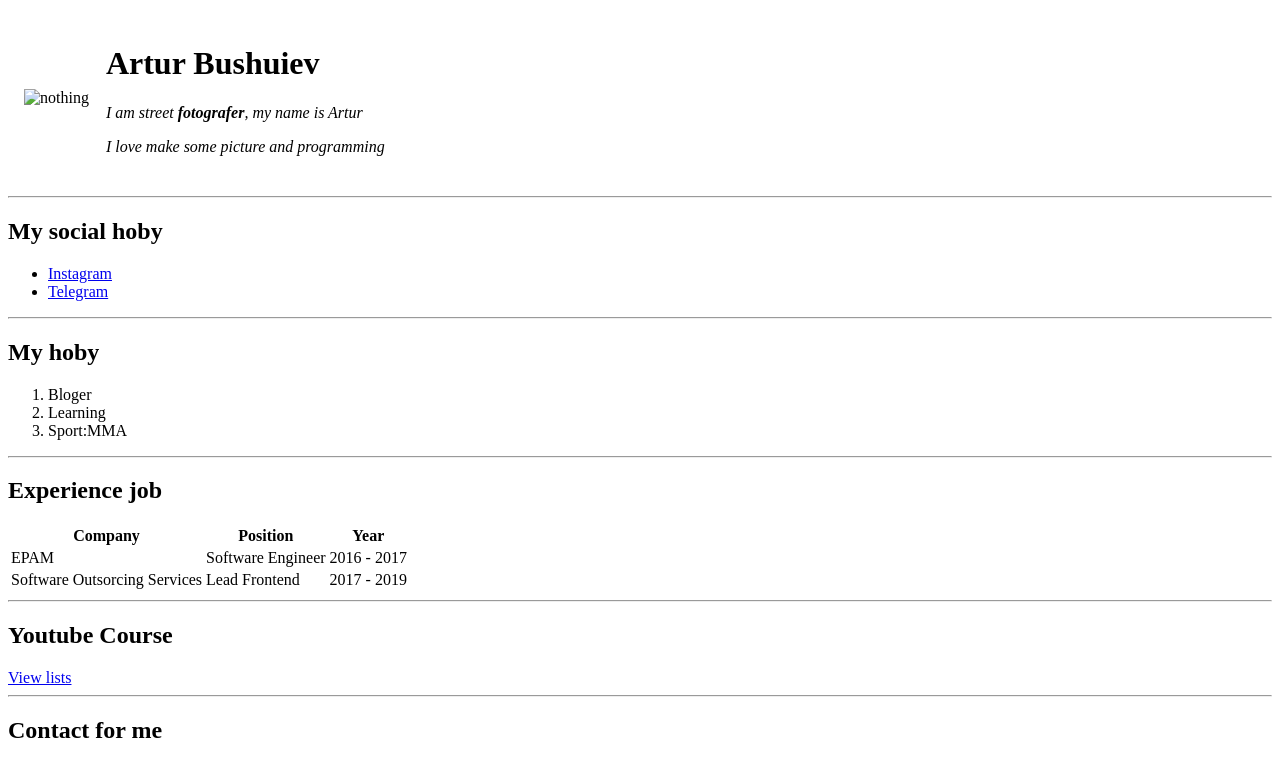
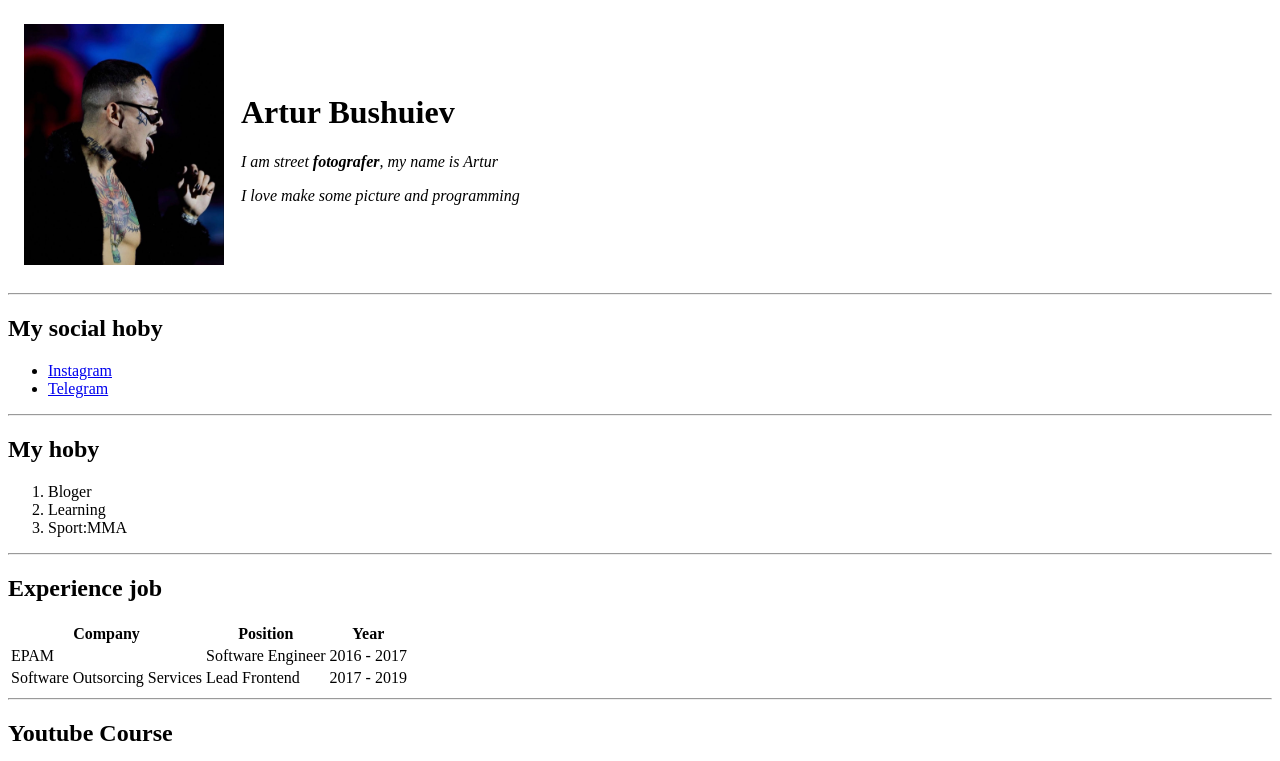
Before and after one commit to huston01/CV-01, a plain HTML site: page index.html in a window 1280 px wide. Shown: the top 761 px of the page. Drawn offline with Linux system fonts and the light colour scheme.

Commit message:
Update index.html

```diff
--- a/index.html
+++ b/index.html
@@ -8,7 +8,7 @@
     <table cellspacing="15">
         <tr>
             <td>
-                <img src="img/morgen.jpg" width="200" alt="nothing">
+                <img src="morgen.jpg" width="200" alt="nothing">
             </td>
             <td>
                 <h1>Artur Bushuiev</h1>
```
